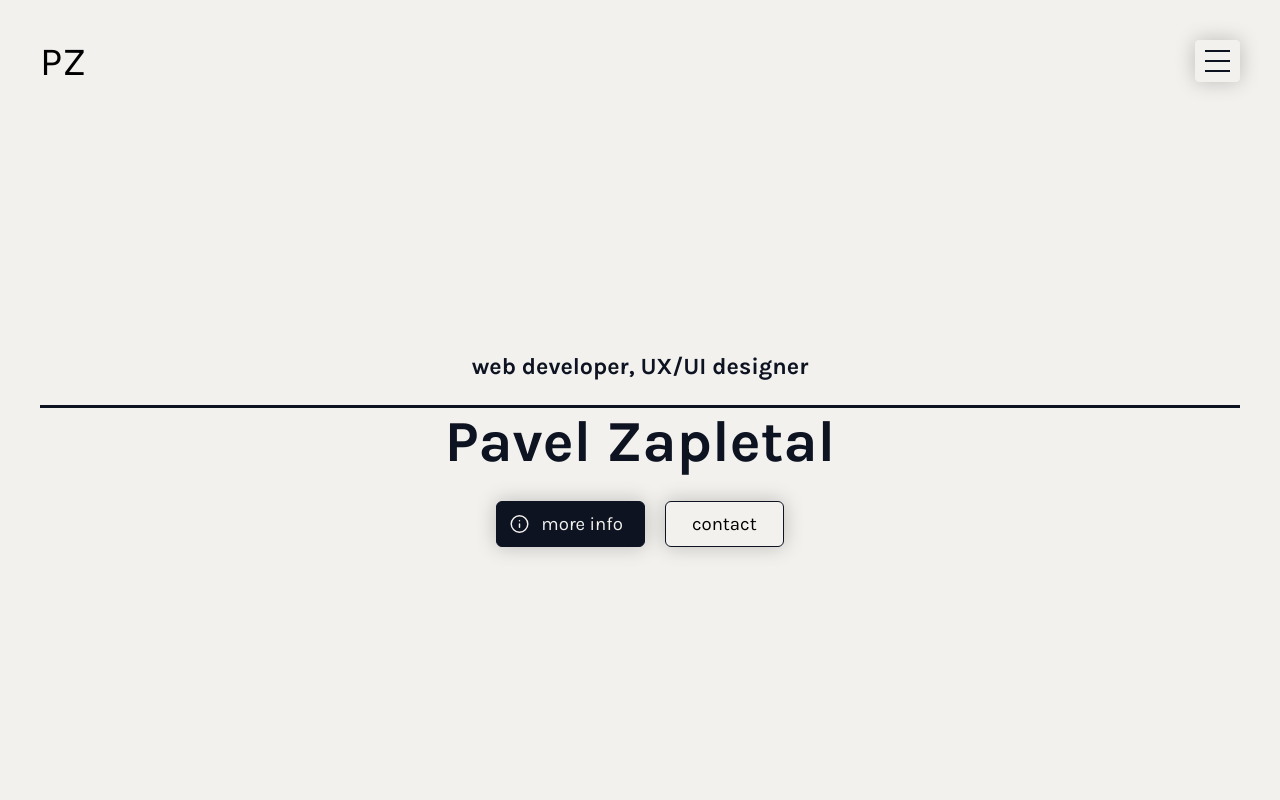
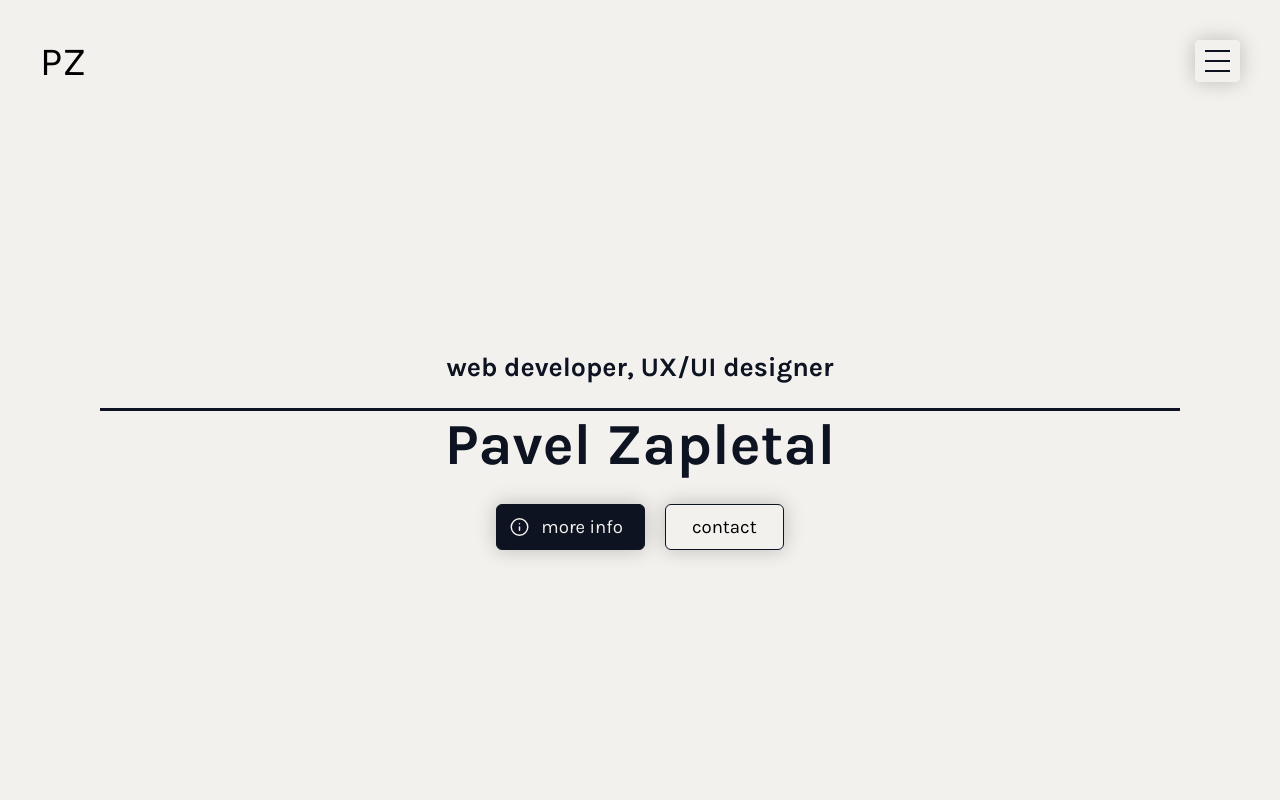
Before and after one commit to Kapaak/Pavel-portfolio-redesign-2, a Next.js app: page / in a window 1280 px wide. Shown: the top 800 px of the page. Built offline with nearby package versions, Linux system fonts and the light colour scheme.

Commit message:
fixing home page

```diff
--- a/styles/GlobalStyles.tsx
+++ b/styles/GlobalStyles.tsx
@@ -28,7 +28,7 @@ const GlobalStyles = createGlobalStyle`
         --xd-recalc: 1.1;
 
         --fosi-home-headline: calc(5rem / var(--xd-recalc));
-        --fosi-home-subheadline: calc(2rem / var(--xd-recalc));
+        --fosi-home-subheadline: calc(2.3rem / var(--xd-recalc));
         --fosi-button: calc(1.6rem / var(--xd-recalc));
 
 
--- a/styles/styledComponents/Line.tsx
+++ b/styles/styledComponents/Line.tsx
@@ -6,6 +6,7 @@ export const Line = () => {
 
 const StyledLine = styled.div`
 	background-color: var(--col1);
-	width: 100%;
+	width: 90%;
 	height: 0.3rem;
+	margin: 0 auto;
 `;
```
